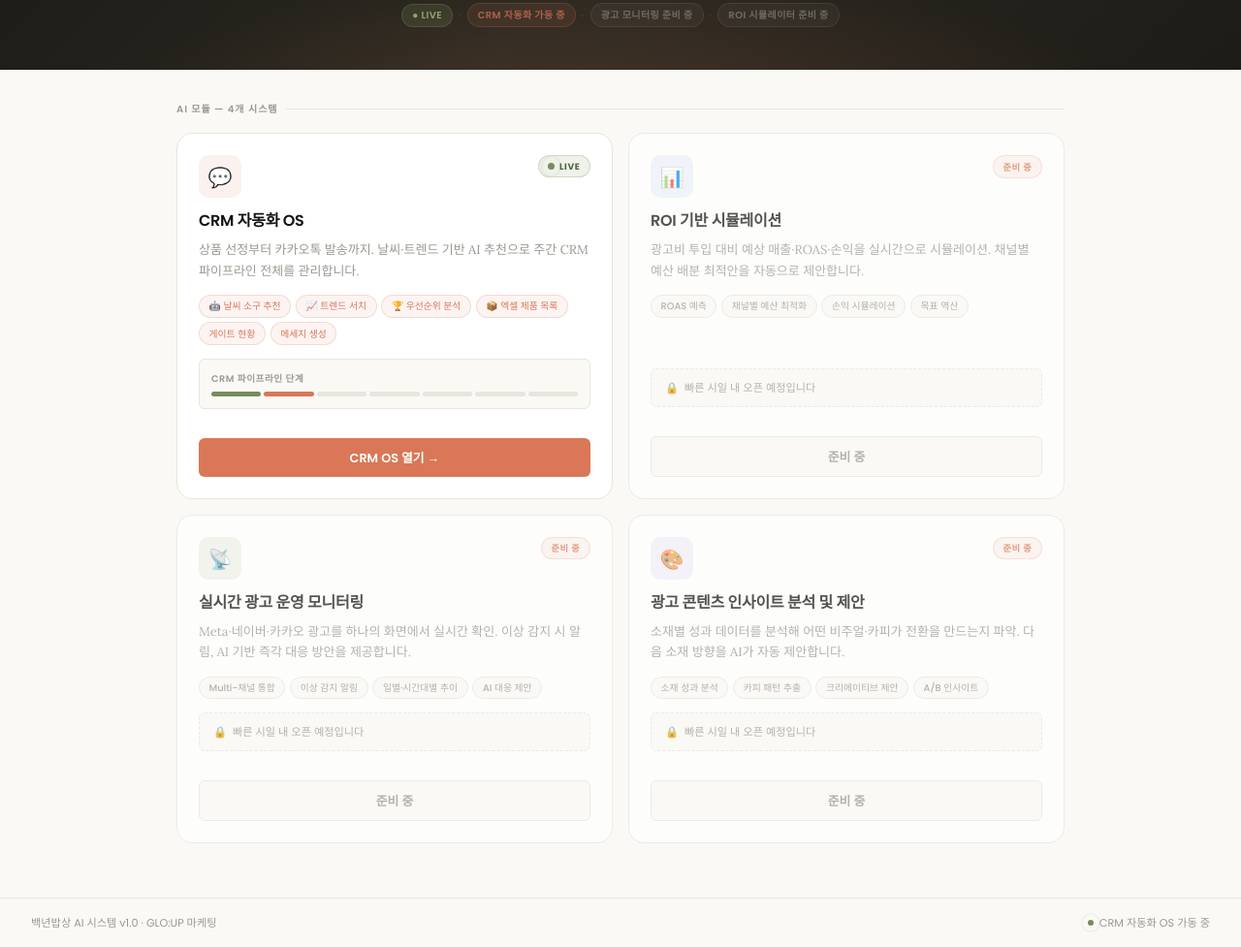
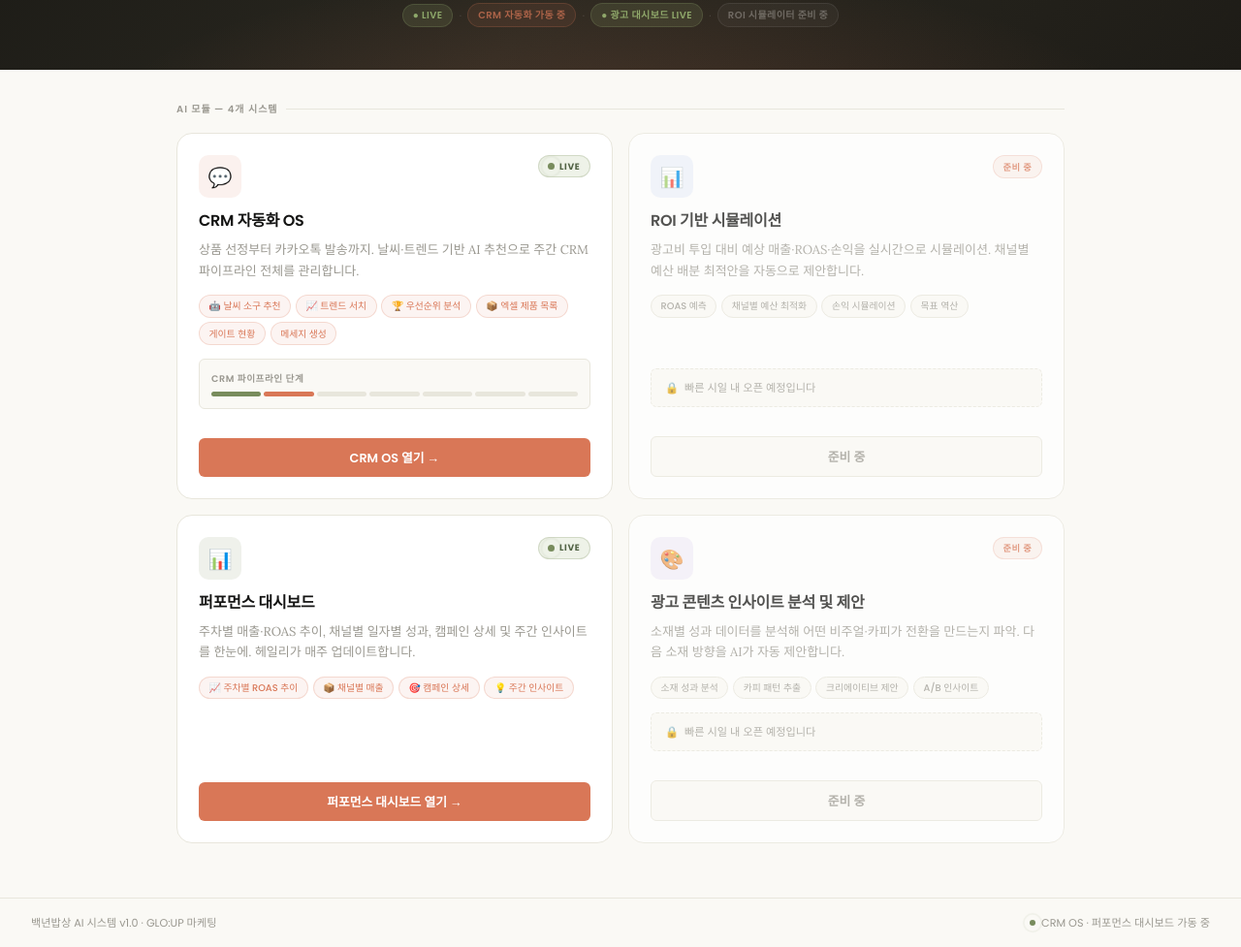
Before and after one commit to gloup-rachel/100bs, a plain HTML site: page index.html in a window 1280 px wide. Shown: the part 270-1247 px from the top of the page at 97% size. Drawn offline with Linux system fonts and the light colour scheme.

Commit message:
feat: 퍼포먼스 대시보드(헤일리) LIVE 연결 - index.html 허브 업데이트

```diff
--- a/index.html
+++ b/index.html
@@ -444,7 +444,7 @@
     <div class="phase-sep">·</div>
     <div class="phase-dot soon">CRM 자동화 가동 중</div>
     <div class="phase-sep">·</div>
-    <div class="phase-dot plan">광고 모니터링 준비 중</div>
+    <div class="phase-dot live">● 광고 대시보드 LIVE</div>
     <div class="phase-sep">·</div>
     <div class="phase-dot plan">ROI 시뮬레이터 준비 중</div>
   </div>
@@ -520,27 +520,28 @@
       </div>
     </div>
 
-    <!-- ③ 실시간 광고 운영 모니터링 — 준비 중 -->
-    <div class="ai-card soon">
+    <!-- ③ 퍼포먼스 대시보드 — LIVE (헤일리) -->
+    <div class="ai-card live" onclick="window.open('https://hayley-create.github.io/100bs/', '_blank')">
       <div class="card-top">
-        <div class="card-icon icon-green">📡</div>
-        <span class="status-badge badge-soon">준비 중</span>
+        <div class="card-icon icon-green">📊</div>
+        <span class="status-badge badge-live">
+          <span style="display:inline-flex;align-items:center;gap:0.3rem;"><span class="pulse-dot"></span> Live</span>
+        </span>
       </div>
       <div class="card-body">
-        <div class="card-title">실시간 광고 운영 모니터링</div>
-        <div class="card-desc">Meta·네이버·카카오 광고를 하나의 화면에서 실시간 확인. 이상 감지 시 알림, AI 기반 즉각 대응 방안을 제공합니다.</div>
+        <div class="card-title">퍼포먼스 대시보드</div>
+        <div class="card-desc">주차별 매출·ROAS 추이, 채널별 일자별 성과, 캠페인 상세 및 주간 인사이트를 한눈에. 헤일리가 매주 업데이트합니다.</div>
         <div class="card-features">
-          <span class="feature-chip">Multi-채널 통합</span>
-          <span class="feature-chip">이상 감지 알림</span>
-          <span class="feature-chip">일별·시간대별 추이</span>
-          <span class="feature-chip">AI 대응 제안</span>
+          <span class="feature-chip active">📈 주차별 ROAS 추이</span>
+          <span class="feature-chip active">📦 채널별 매출</span>
+          <span class="feature-chip active">🎯 캠페인 상세</span>
+          <span class="feature-chip active">💡 주간 인사이트</span>
         </div>
       </div>
-      <div class="coming-soon-overlay" style="margin-top:0.875rem;">
-        🔒 &nbsp;빠른 시일 내 오픈 예정입니다
-      </div>
       <div class="card-footer">
-        <button class="btn-card btn-soon" disabled>준비 중</button>
+        <a class="btn-card btn-live" href="https://hayley-create.github.io/100bs/" target="_blank">
+          퍼포먼스 대시보드 열기 →
+        </a>
       </div>
     </div>
 
@@ -577,7 +578,7 @@
   <div class="footer-left">백년밥상 AI 시스템 v1.0 · GLO:UP 마케팅</div>
   <div class="footer-right">
     <span class="pulse-dot" style="width:6px;height:6px;"></span>
-    CRM 자동화 OS 가동 중
+    CRM OS · 퍼포먼스 대시보드 가동 중
   </div>
 </footer>
 
```
